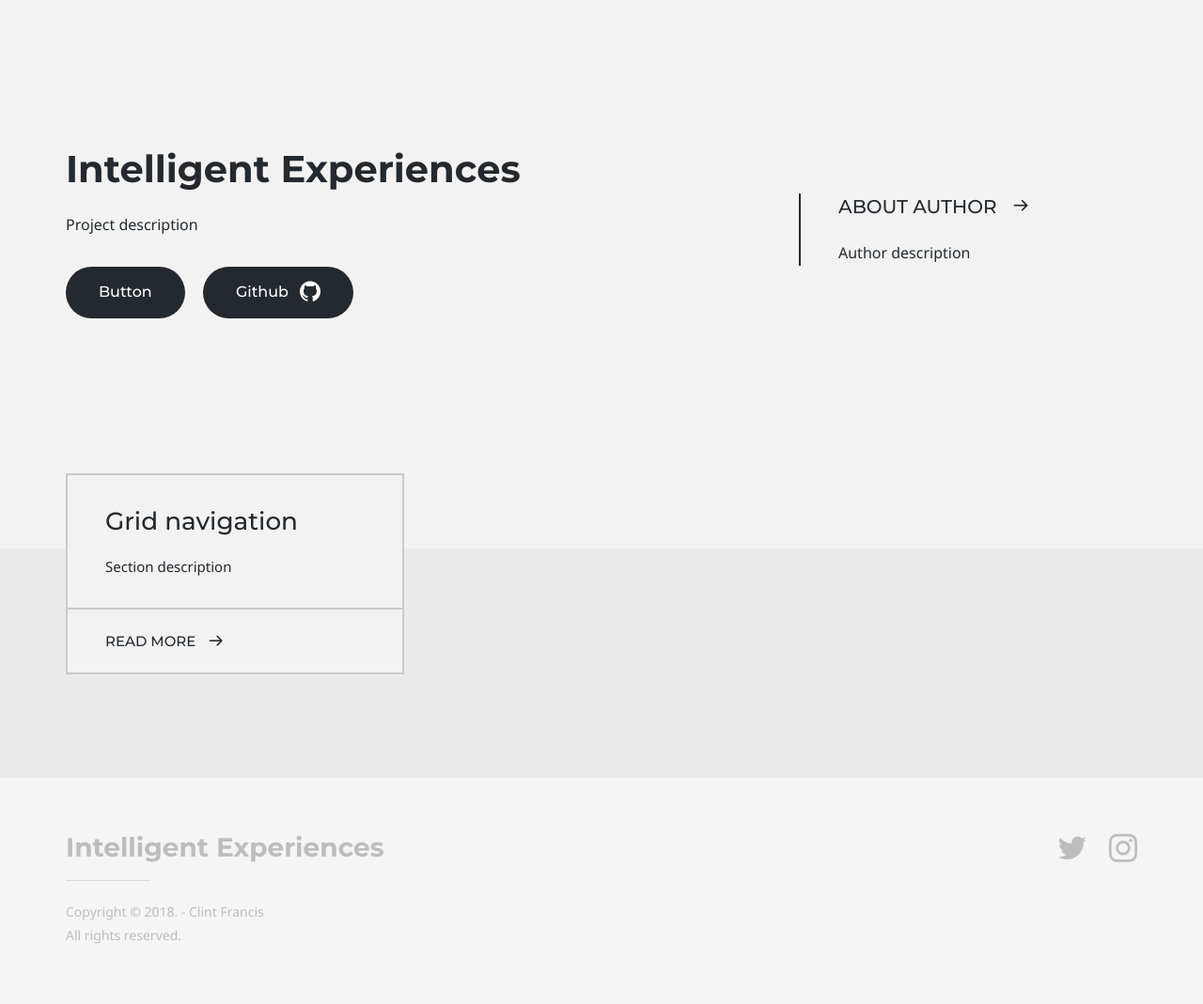
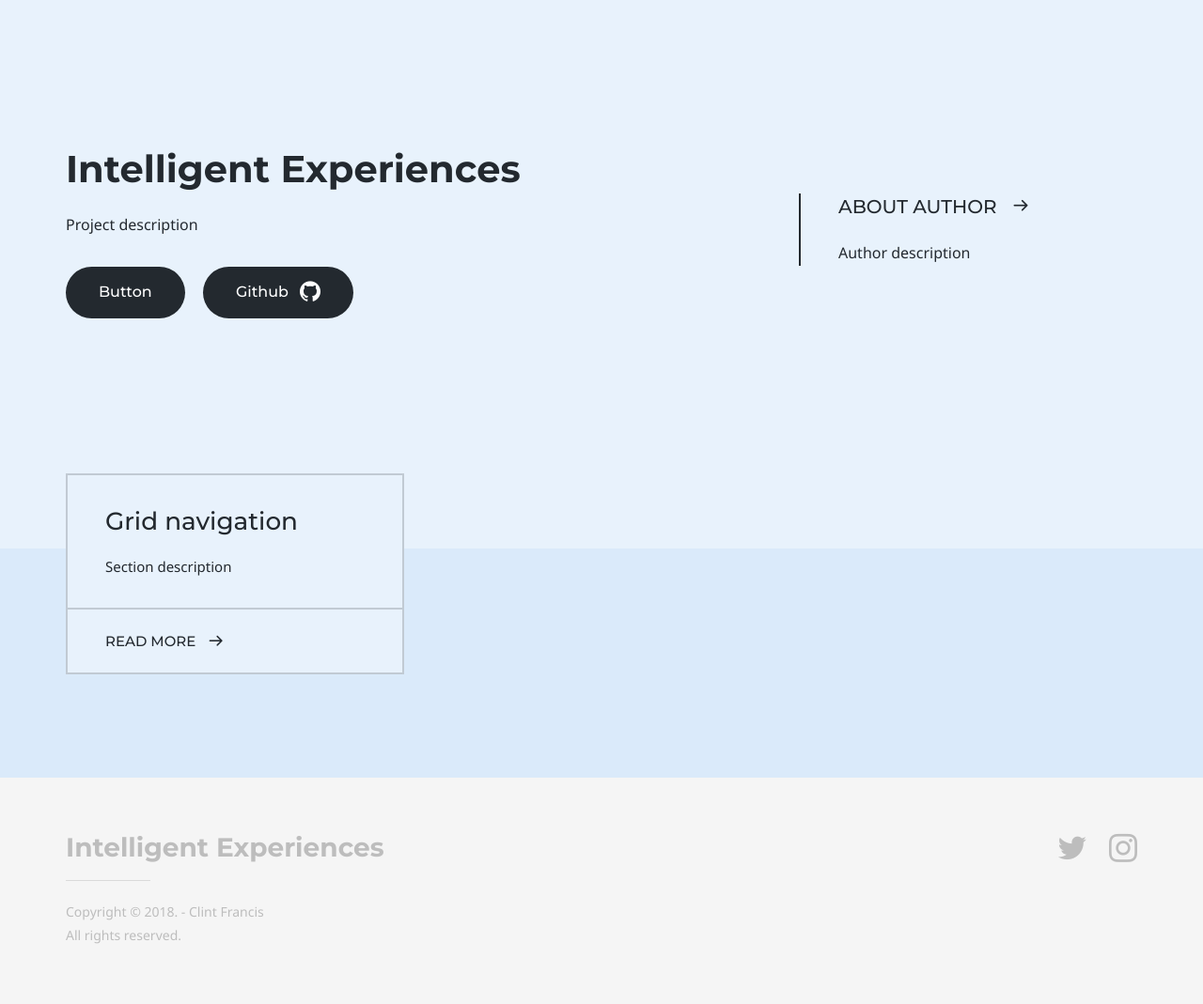
Before and after one commit to ClintFrancis/clintfrancis.github.io, a Jekyll site: the page built from index.md, in a window 1280 px wide. Shown: the whole page at 94% size. Built offline with Jekyll 4.4.1, drawn with Linux system fonts in a browser that asks for light colours; some web fonts are replaced.

Commit message:
Updated 'doks-theme/_sass/_variables.scss' via CloudCannon

```diff
--- a/doks-theme/_sass/_variables.scss
+++ b/doks-theme/_sass/_variables.scss
@@ -44,7 +44,7 @@ $color-social-item: #bdbdbd !default;
 
 // Themes
 $color-theme-green: #F0FAE6 !default;
-$color-theme-blue: #F2F2F2 !default; //#E8F2FC
+$color-theme-blue: #E8F2FC !default; //#E8F2FC
 $color-theme-purple: #FDE8F8 !default;
 $color-theme-red: #FFECE6 !default;
 $color-theme-yellow: #FCFDE8 !default;
```
